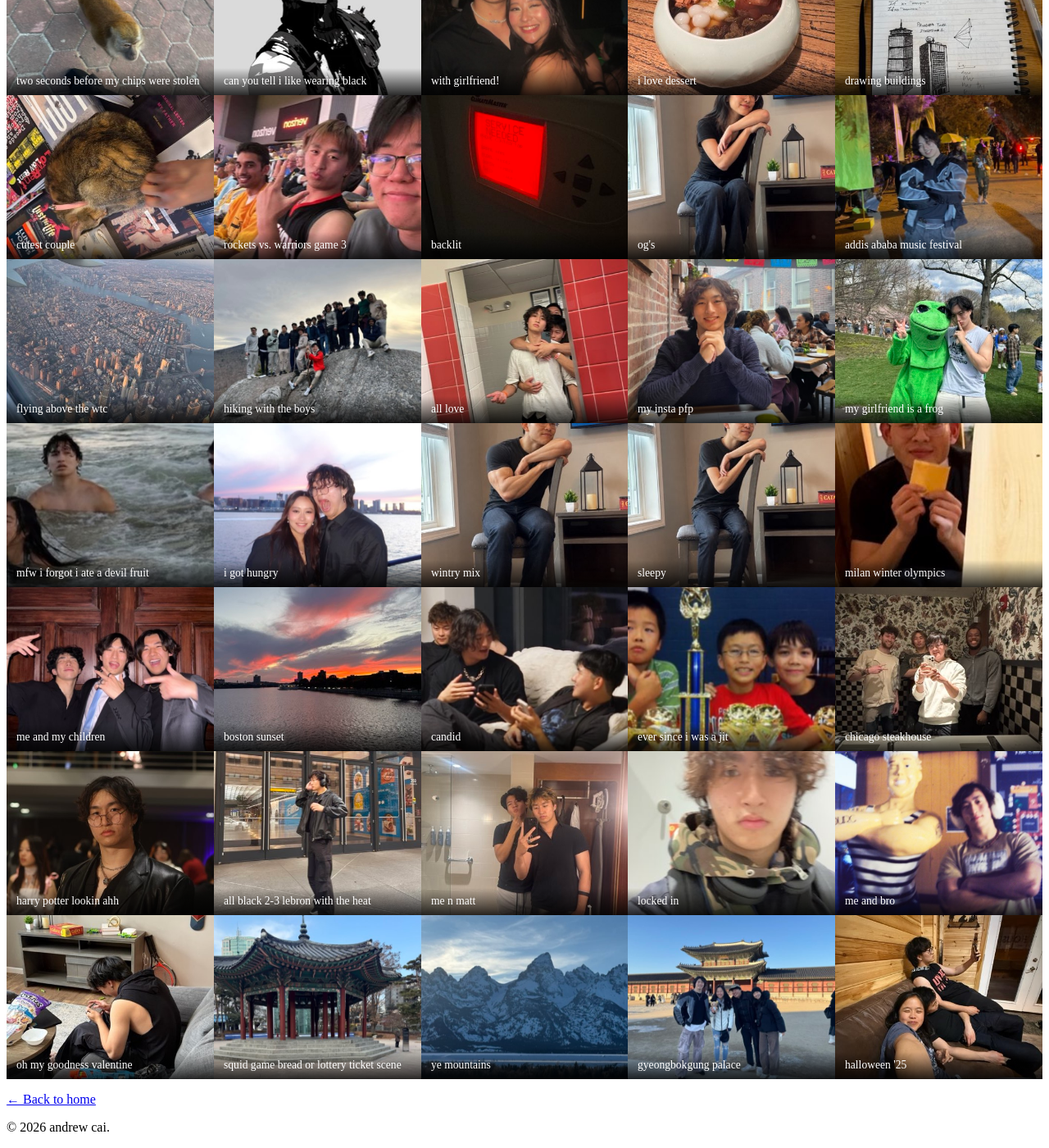
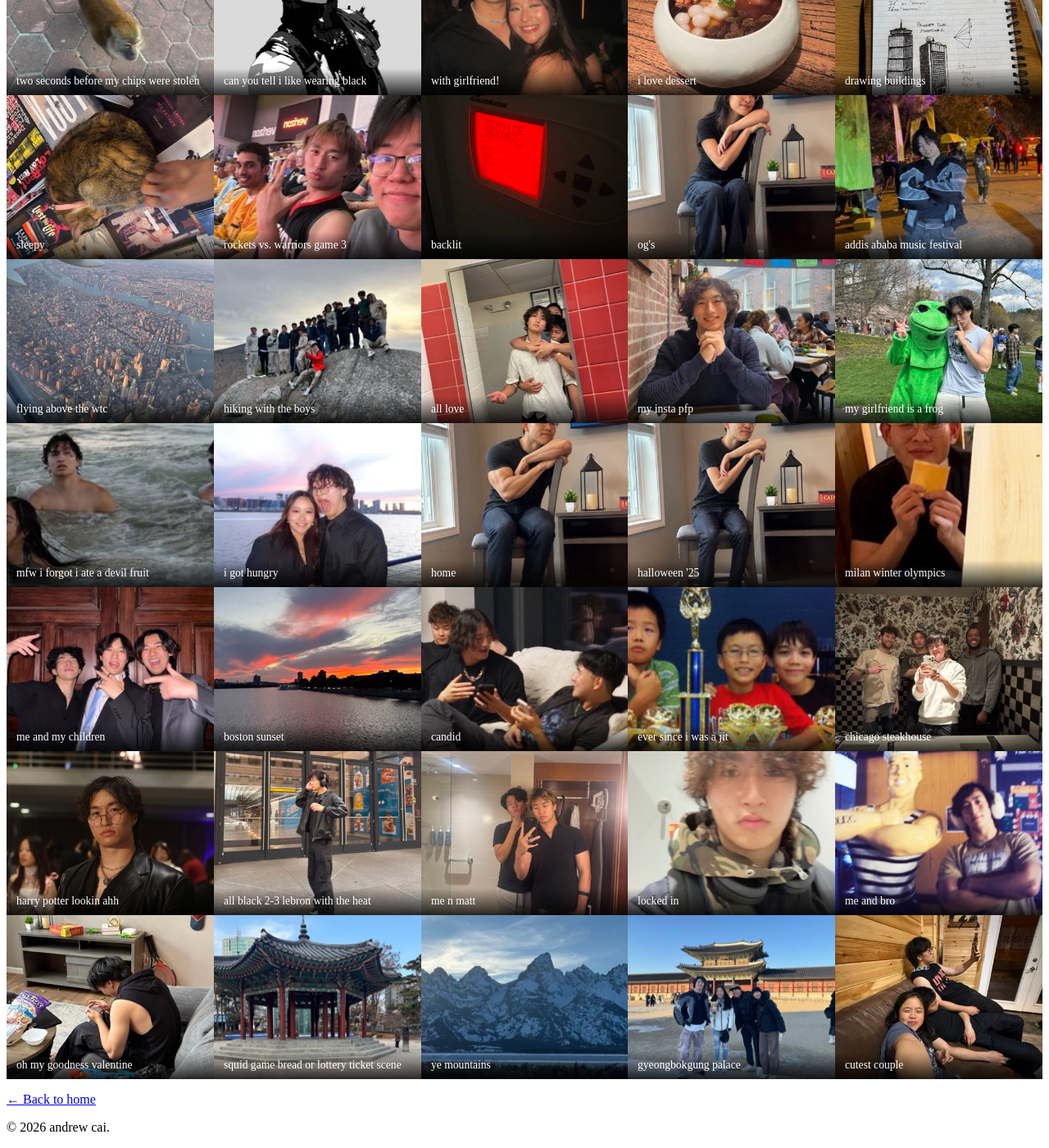
Before and after one commit to andrewcai31/andrewcai31.github.io, a Jekyll site: the page built from photo-wall/index.html, in a window 1280 px wide and 1400 px high, scrolled down 1910 px. Shown: the whole window at 82% size. Built offline with Jekyll 4.4.1, drawn with Linux system fonts in a browser that asks for light colours; some of the changed text lies outside the part shown.

Commit message:
Match photo wall captions to the pictures they describe.
Co-authored-by: Cursor <cursoragent@cursor.com>

```diff
--- a/photo-wall/index.html
+++ b/photo-wall/index.html
@@ -100,7 +100,7 @@ title: Photo Wall
 
     <div class="photo-item">
         <img src="/assets/images/thumbs/IMG_5421.jpeg" alt="Photo" data-fullsize="/assets/images/photos/IMG_5421.jpeg" onclick="openPhotoModal(this)" decoding="async" loading="lazy" fetchpriority="low">
-        <div class="photo-caption">starry night</div>
+        <div class="photo-caption">wintry mix</div>
     </div>
 
      <div class="photo-item">
@@ -115,7 +115,7 @@ title: Photo Wall
 
     <div class="photo-item">
         <img src="/assets/images/thumbs/IMG_5399.jpeg" alt="Photo" data-fullsize="/assets/images/photos/IMG_5399.jpeg" onclick="openPhotoModal(this)" decoding="async" loading="lazy" fetchpriority="low">
-        <div class="photo-caption">home</div>
+        <div class="photo-caption">starry night</div>
     </div>
 
     <div class="photo-item">
@@ -235,7 +235,7 @@ title: Photo Wall
 
     <div class="photo-item">
         <img src="/assets/images/thumbs/IMG_4999.jpeg" alt="Photo" data-fullsize="/assets/images/photos/IMG_4999.jpeg" onclick="openPhotoModal(this)" decoding="async" loading="lazy" fetchpriority="low">
-        <div class="photo-caption">cutest couple</div>
+        <div class="photo-caption">sleepy</div>
     </div>
 
      <div class="photo-item">
@@ -295,12 +295,12 @@ title: Photo Wall
 
     <div class="photo-item">
         <img src="/assets/images/thumbs/C96688A3.jpeg" alt="Photo" data-fullsize="/assets/images/photos/C96688A3.jpeg" onclick="openPhotoModal(this)" decoding="async" loading="lazy" fetchpriority="low">
-        <div class="photo-caption">wintry mix</div>
+        <div class="photo-caption">home</div>
     </div>
 
     <div class="photo-item">
         <img src="/assets/images/thumbs/2B69D82B.jpeg" alt="Photo" data-fullsize="/assets/images/photos/2B69D82B.jpeg" onclick="openPhotoModal(this)" decoding="async" loading="lazy" fetchpriority="low">
-        <div class="photo-caption">sleepy</div>
+        <div class="photo-caption">halloween '25</div>
     </div>
 
     <div class="photo-item">
@@ -380,7 +380,7 @@ title: Photo Wall
 
     <div class="photo-item">
         <img src="/assets/images/thumbs/IMG_0245.jpeg" alt="Photo" data-fullsize="/assets/images/photos/IMG_0245.jpeg" onclick="openPhotoModal(this)" decoding="async" loading="lazy" fetchpriority="low">
-        <div class="photo-caption">halloween '25</div>
+        <div class="photo-caption">cutest couple</div>
     </div>
 </div>
 
```
